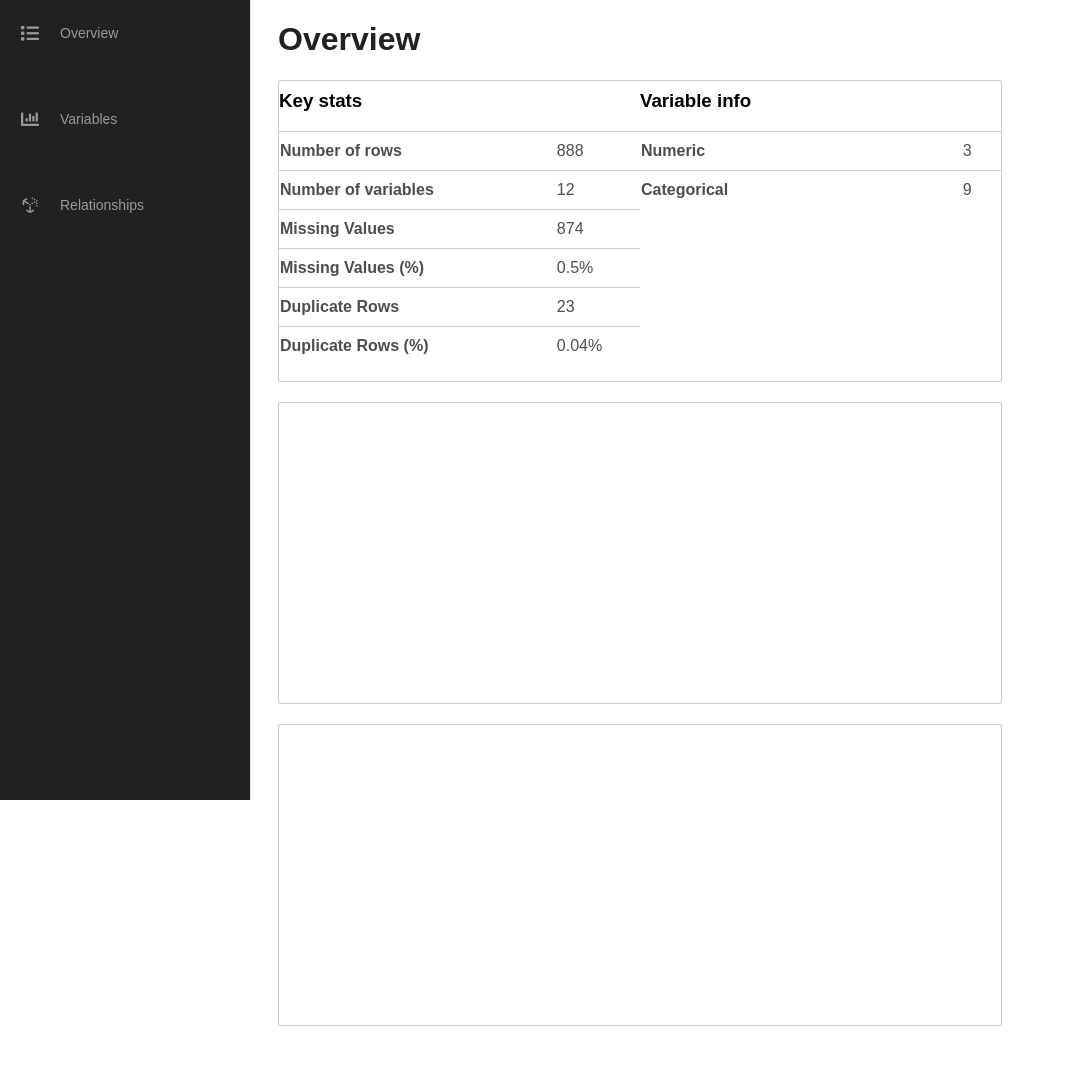
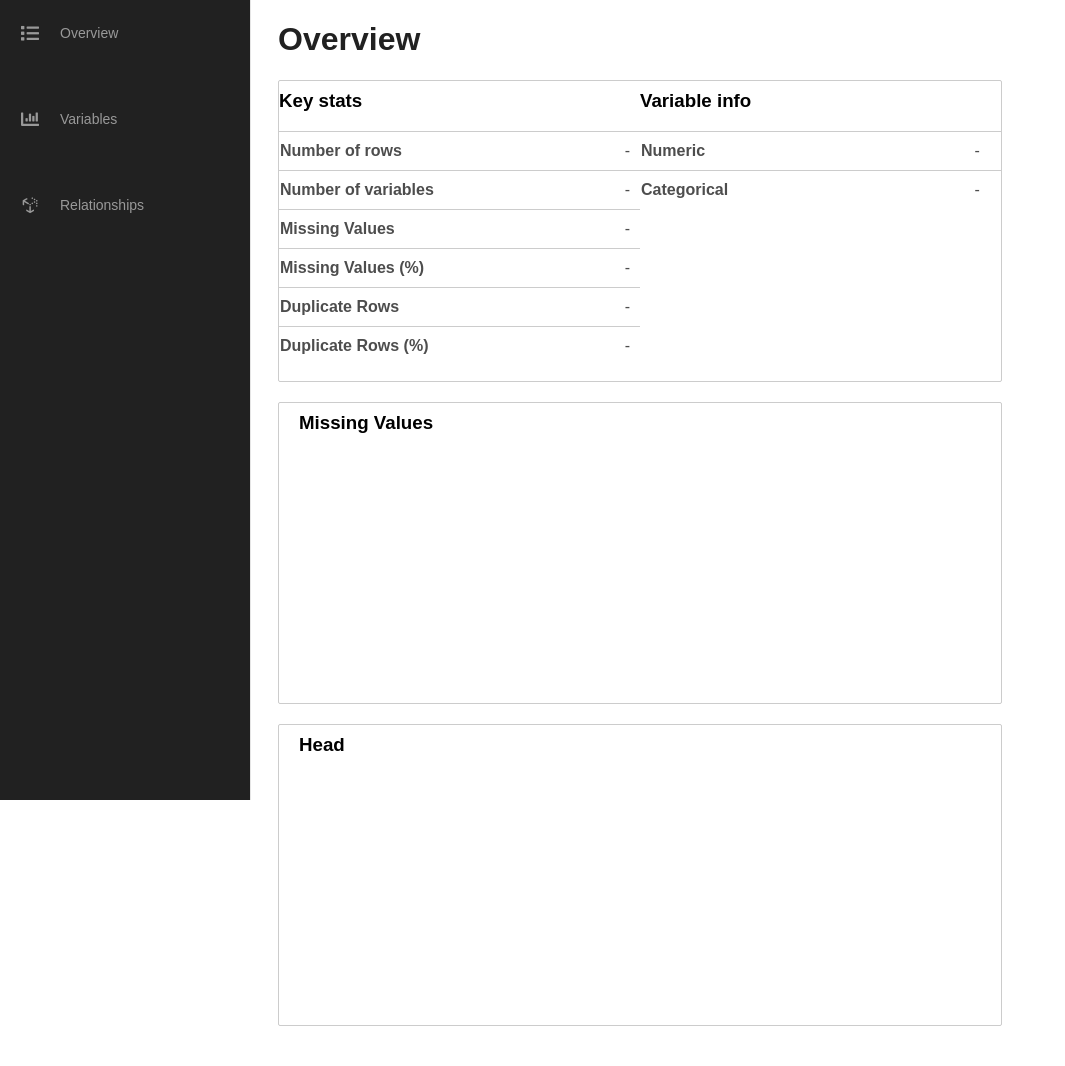
Before and after one commit to mspil88/eda_viz, a Flask app: template templates/overview.html in a window 1280 px wide. Shown: the top 1066 px of the page, without its empty margins (0-1065 px from the left). Run offline with Flask 2, Linux system fonts and the light colour scheme; the template is opened without the code that fills it, so the values that code supplies are empty; some libraries are stand-ins or nearby versions.

Commit message:
missing values chart added

```diff
--- a/static/overview.js
+++ b/static/overview.js
@@ -1,4 +1,5 @@
 const tdValues = document.querySelectorAll(".td-value");
+const missingPlotElem = document.querySelector(".missing-container")
 
 const setOverviewTableValues = (tableValues, overviewObj) => {
 
@@ -20,4 +21,30 @@ const setOverviewTableValues = (tableValues, overviewObj) => {
     }
 }
 
+const barPlotTrace = (x, y) => {
+    return [{x: x,
+             y: y,
+             type: 'bar',
+             marker: {
+                color: 'rgba(219, 112, 147, 0.7)'}}]
+}
+
+const barPlotLayout = {
+    autosize: true,
+    paper_bgcolor: 'rgba(0,0,0,0)',
+    plot_bgcolor: 'rgba(0,0,0,0)',
+    showlegend:false,
+}
+
+const plotConfig = {responsive: true, displayModeBar: false}
+
+const createMissingValuePlot = (missingElem, overviewObj, barLayout, plotConfig) => {
+    const {x, y} = overviewObj.overview[3].missing_plot;
+    const barTrace = barPlotTrace(x, y);
+    Plotly.newPlot(missingElem, barTrace, barLayout, plotConfig);
+
+}
+
+
 setOverviewTableValues(tdValues, overview);
+createMissingValuePlot(missingPlotElem, overview, barPlotLayout, plotConfig);
--- a/static/styles.css
+++ b/static/styles.css
@@ -155,7 +155,10 @@ color:#fff;
 .info-sub-title {
     font-family: arial;
     margin-top: 0.5em;
+}
 
+.missing-title {
+    margin-left: 20px;
 }
 
 table {
--- a/templates/base_template.html
+++ b/templates/base_template.html
@@ -5,6 +5,7 @@
         <meta name="viewport" content="initial-scale=1, width=device-width">
         <link href="/static/styles.css" rel="stylesheet">
         <link rel="stylesheet" href="https://cdnjs.cloudflare.com/ajax/libs/font-awesome/5.15.0/css/all.min.css">
+        <script src="https://cdn.plot.ly/plotly-2.11.1.min.js"></script>
     </head>
 
     <body>
--- a/templates/overview.html
+++ b/templates/overview.html
@@ -11,27 +11,27 @@
                 <table class="info-table">
                     <tr>
                         <td class="td-label">Number of rows</td>
-                        <td class="td-value">888</td>
+                        <td class="td-value">-</td>
                     </tr>
                     <tr>
                         <td class="td-label">Number of variables</td>
-                        <td class="td-value">12</td>
+                        <td class="td-value">-</td>
                     </tr>
                     <tr>
                         <td class="td-label">Missing Values</td>
-                        <td class="td-value">874</td>
+                        <td class="td-value">-</td>
                     </tr>
                     <tr>
                         <td class="td-label">Missing Values (%)</td>
-                        <td class="td-value">0.5%</td>
+                        <td class="td-value">-</td>
                     </tr>
                     <tr>
                         <td class="td-label">Duplicate Rows</td>
-                        <td class="td-value">23</td>
+                        <td class="td-value">-</td>
                     </tr>
                     <tr>
                         <td class="td-label">Duplicate Rows (%)</td>
-                        <td class="td-value">0.04%</td>
+                        <td class="td-value">-</td>
                     </tr>
                 </table>
             </div>
@@ -40,11 +40,11 @@
                 <table class="info-table">
                     <tr>
                         <td class="td-label">Numeric</td>
-                        <td class="td-value">3</td>
+                        <td class="td-value">-</td>
                     </tr>
                     <tr>
                         <td class="td-label">Categorical</td>
-                        <td class="td-value">9</td>
+                        <td class="td-value">-</td>
                     </tr>
 
                 </table>
@@ -53,18 +53,32 @@
 
         </div>
         <div class="missing-container">
+            <h3 class="info-sub-title missing-title">Missing Values</h3>
 
         </div>
         <div class="sample-container">
+            <h3 class="info-sub-title missing-title">Head</h3>
 
         </div>
 
     </div>
     <script>
-        const overview =JSON.parse('{{overview | tojson | safe}}');;
-        console.log(overview);
+
+        const loadOverviewData = () => {
+            try {
+                const overview =JSON.parse('{{overview | tojson | safe}}');
+                return overview
+            } catch(err) {
+                console.log(`Data load failed with ${err}`);
+                return null
+            }
+        }
+
+        const overview = loadOverviewData();
 
     </script>
+    {{JSGlue.include()}}
+    <script src="{{url_for('static', filename='overview.js')}}"></script>
 
 
 
```
